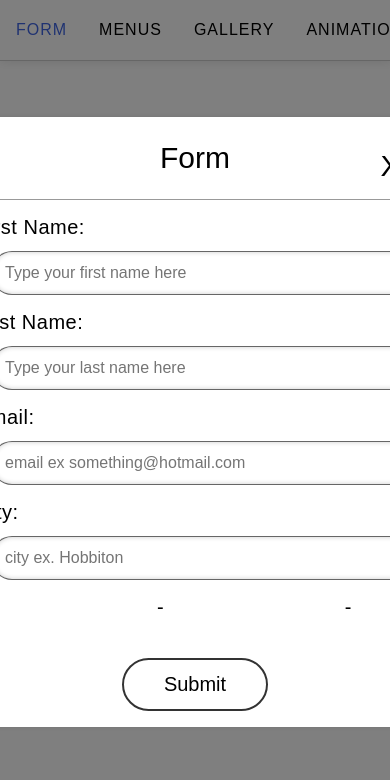
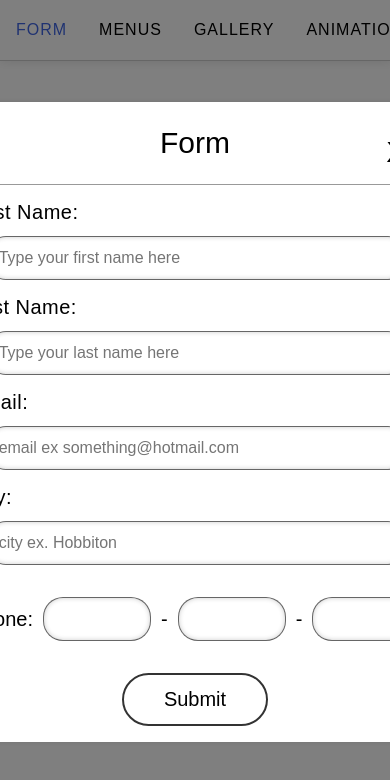
Before and after one commit to savus/testing-vite-react, a React (Vite) app: page / in a window 390 px wide. Both pictures are taken after a click on the link "FORM". Shown: the top 780 px of the page. Built offline with nearby package versions, Linux system fonts and the light colour scheme.

Commit message:
Finish styling phone inputs
Completed getting phone inputs to line up in a different manner than the text inputs. The phone inputs are smaller, taking in only a few characters each, and look better if they're lined up vertically in a row.

```diff
--- a/src/Components/FormContent.tsx
+++ b/src/Components/FormContent.tsx
@@ -42,6 +42,7 @@ export const FormContent = () => {
         }}
       />
       <div className="phone-input-container">
+        <label htmlFor="phone-input">Phone:</label>
         <input type="text" />
         -
         <input type="text" />
--- a/src/css/form-content.css
+++ b/src/css/form-content.css
@@ -16,18 +16,34 @@
   letter-spacing: 0.5px;
 }
 
-.input-container input {
+.input-container input,
+.phone-input-container input {
   --padding: var(--size-12);
-  --width: calc(24rem + var(--padding));
+  --width: 0;
   display: inline-flex;
+  padding: var(--padding);
   width: var(--width);
-  padding: var(--padding);
-  margin-left: var(--size-16);
   border-radius: 20px;
   border: 1px solid rgba(0, 0, 0, 0.6);
   box-shadow: inset 0px 0px 5px 0px rgba(0, 0, 0, 0.2);
   font-size: var(--size-16);
   color: #000;
+}
+
+.input-container input {
+  --width: calc(24rem + var(--padding));
+  margin-left: var(--size-16);
+}
+
+.phone-input-container {
+  display: flex;
+  align-items: center;
+  gap: var(--size-10);
+  margin: 1rem 0;
+}
+
+.phone-input-container input {
+  --width: calc(var(--size-50) + 2rem);
 }
 
 .form-content .submit-container {
--- a/src/css/index.css
+++ b/src/css/index.css
@@ -9,6 +9,7 @@
   /* sizes */
   --size-5: 0.3125rem;
   --size-8: 0.5rem;
+  --size-10: 0.625rem;
   --size-12: 0.75rem;
   --size-16: 1rem;
   --size-18: 1.125rem;
```
